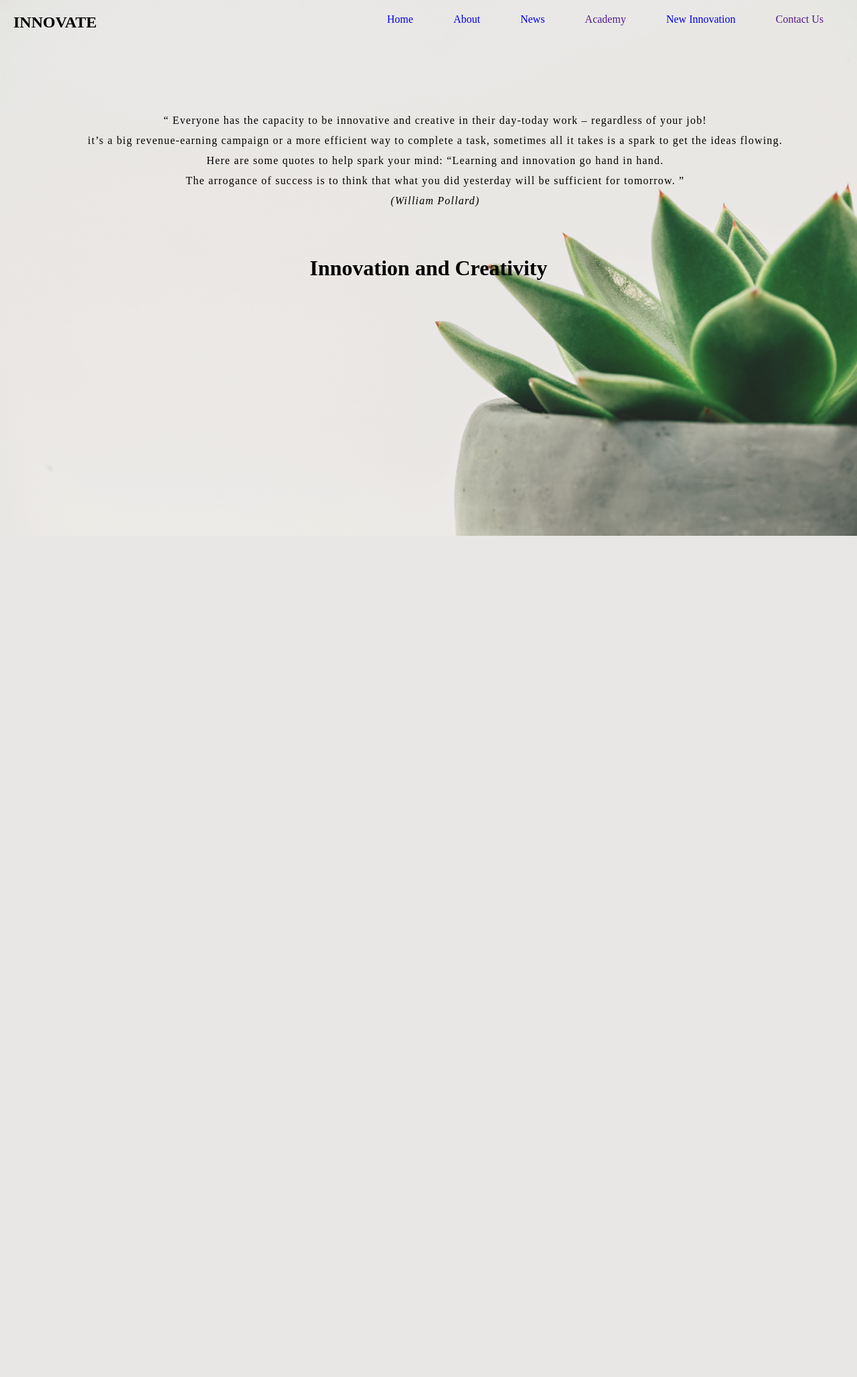
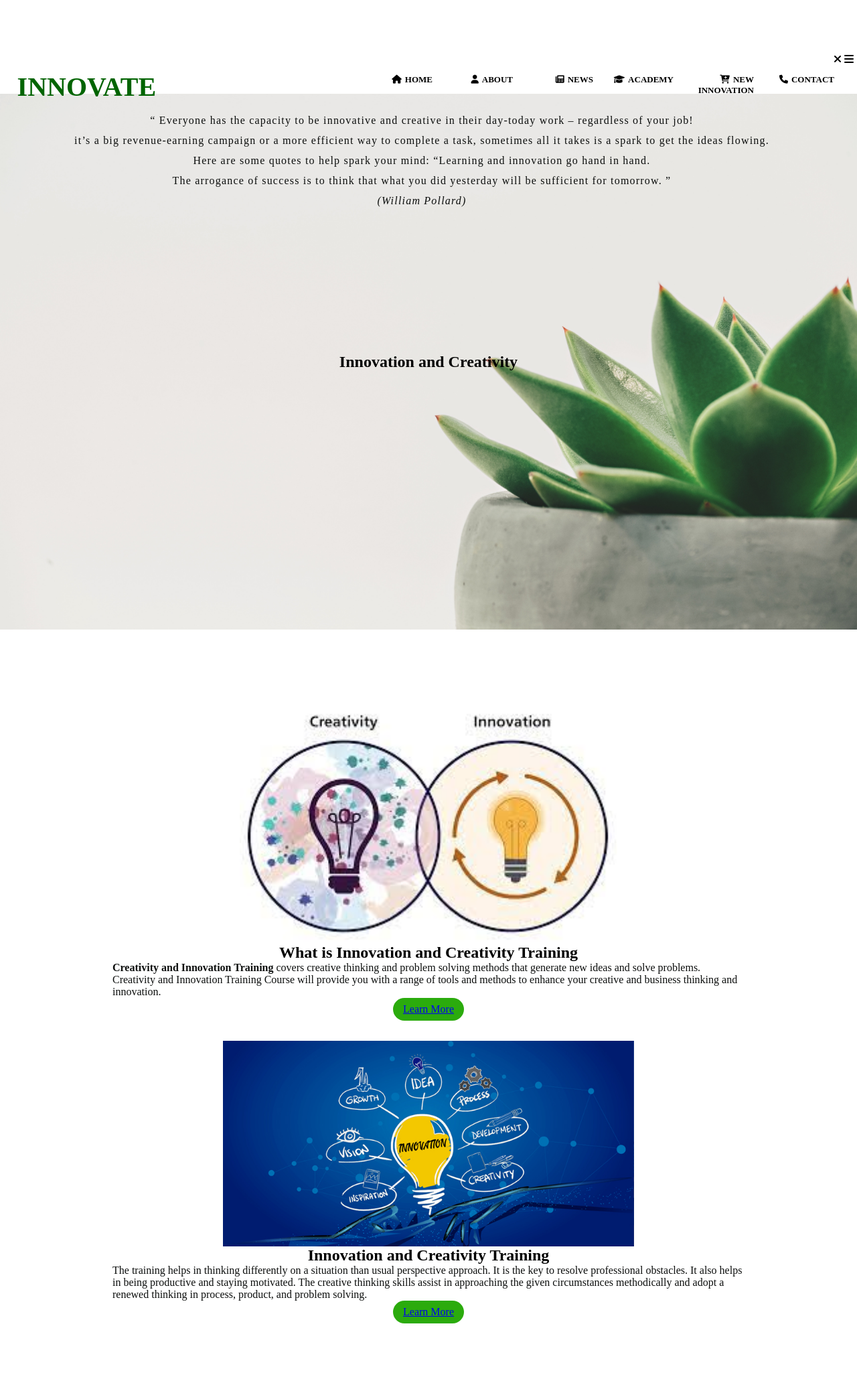
Before and after one commit to dula2000/Main-Project, a PHP site: page /Innovationcreativity.html in a window 1280 px wide. Shown: the whole page at 67% size. Before the commit the page ends 800 px from the top, so only its background shows below. Run offline with PHP 8.4, Linux system fonts and the light colour scheme.

Commit message:
add "What" part
have to fix nav bar

```diff
--- a/Innovationcreativity.css
+++ b/Innovationcreativity.css
@@ -160,67 +160,163 @@
 
 }
 */
-a{
-    text-decoration: none;
+.header1
+{
+    min-height: 100vh;
+    width: 100%;
+
+
+    background-position: center;
 }
+.Menu-bar
+{
+    width: 100%;
+    height: 60px;
+    margin: auto;
+    text-align: center;
+    display: flex;
+    justify-content: space-between;
 
-ul{
+}
+.logo
+{
+    top: 0%;
+    width: 200px;
+    float: left;
+    height: 70px;
+    padding: 2% 2%;
+    color: rgb(0, 100, 0);
+    font-family: 'Times New Roman';
+    font-size: 40px;
+    float: left;
+}
+.nav-links
+{
+    flex: 1;
+    text-align: right;
+}
+.nav-links ul
+{
+    display: inline-flex;
     list-style: none;
-}
-
-/*Nav bar*/
-.navbar{
-    position: absolute;
-    top: 0;
-    left: 0;
-    display: flex;
-    width: 100%;
-    justify-content: space-between;
-    padding: 20px;
     color: black;
 }
-.nav-links{
-    display: flex;
-    align-items: center;
+.nav-links ul li
+{
+    width: 110px;
+    margin: 5px;
+    font-size: 13px;
+    list-style: none;
+    display: inline-block;
+    padding: 8px 10px;
+    position: relative;
 }
-
-.nav-links li{
-    margin: 0 30px;
+.nav-links ul li a
+{
+    text-decoration: none;
+    color: black;
+    font-weight: bold;
+    font-size: 13px;
+}
+.nav-links ul li::after
+{
+    content: '';
+    width: 0%;
+    height: 2px;
+    background: rgb(60, 134, 64);
+    display: block;
+    margin: auto;
+    transition: 0.5s;
+}
+.nav-links ul li:hover::after
+{
+    width: 100%;
 
 }
-/*The sub menu*/
+.Menu-bar ul li a:hover
+{
+    color: #2bab0d;
+    border-radius: 3px;
+}
+.Menu-bar .fas
+{
+    margin-right: 5px;
+}
 .sub-menu-1
 {
     display: none;
 
 }
-.nav-sub ul li:hover .sub-menu-1
+.nav-links ul li:hover .sub-menu-1
 {
     display: block;
     position: absolute;
-    margin-top: 5px;
-    margin-left: -15px;
+    margin-top: 10px;
+    margin-left: -25px;
 }
-.nav-sub ul li:hover .sub-menu-1 ul
+.nav-links ul li:hover .sub-menu-1 ul
 {
-    display: block;
-    margin: 8px;
+    display:inline-block;
+    margin: 10px;
 }
-.nav-sub ul li:hover .sub-menu-1 li
+.nav-links ul li:hover .sub-menu-1 li
 {
     width: 150px;
-    padding: 1.5px;
-    background: transparent;
-    border-radius: 0;
+    padding: 2.5px;
+    background:fixed;
+    border-radius: 2;
     text-align: left;
 }
-.nav-sub ul li:hover .sub-menu-1 ul li:last-child
+.nav-links ul li:hover .sub-menu-1 ul li:last-child
 {
-    border-bottom: none;
+    border-bottom:none;
 }
-.nav-sub ul li:hover .sub-menu-1 ul li a:hover
+.nav-links ul li:hover .sub-menu-1 ul li a:hover
 {
     color: rgb(60, 134, 64);
+}
+.search
+{
+    width: 250px;
+    float: left;
+    margin-left: 20px;
+    margin-right: 20px;
+}
+.srch
+{
+    font-family: 'Times New Roman';
+    width: 150px;
+    height: 40px;
+    background: white;
+    border: 1px solid black;
+    margin-top: 13px;
+    color: black;
+    border-right: none;
+    font-size: 16px;
+    float: left;
+    padding: 10px;
+    border-bottom-left-radius: 5px;
+    border-top-left-radius: 5px;
+}
+.btn
+{
+    width: 100px;
+    height: 40px;
+    background: rgb(0,100,0);
+    border: 2px solid rgb(0,100,0);
+    margin-top: 13px;
+    color: white;
+    font-size: 15px;
+    border-bottom-right-radius: 5px;
+    border-bottom-right-radius: 5px;
+}
+.btn :focus
+{
+    outline: none;
+}
+.srch:focus
+{
+    outline: none;
 }
 /*topic*/
 header{
@@ -258,10 +354,11 @@ header{
 }
 .ctn{
     padding: 8px 15px;
-    background: #fc036b;
+    background: #2bab0d;
     border-radius: 30px;
-    color: whitesmoke;
+
 }
+
 /*Adding the quote*/
 .william {
     width: 1200px;
@@ -285,6 +382,63 @@ header{
     padding-top: 25px ;
     text-align: center;
 }
+/*What is Innovation*/
+
+section{
+   width: 80%;
+   margin:  80px auto;
+}
+
+.title{
+    text-align: center;
+    font-size: 4vmin;
+    color:#2bab0d;
+}
+
+.row{
+    display: inline-block;  /*paragraph position type*/
+
+    align-items: center;
+    width: 100%;
+    justify-content: space-between;
+
+
+}
+.row .col{
+    display: flex;
+    margin-top: 30px;  /*Changing the paragraph top possition*/
+    flex-direction: column;
+    align-items: center;
+}
+.row .col .pic1{
+    width: 55%;
+    height: 37%;
+}                   /*changing the image size*/
+.row .col .pic2{
+    width: 60%;
+    height: 40%;
+}
+
+.what .row{
+    margin-top: 50px;
+}
+
+h4{
+    font-size: 3vmin;
+    color: #484848;
+    margin: 20px auto;
+
+}
+
+p{
+    color: rgb(12, 14, 13);
+    padding: 0px 40px;
+}
+
+.what .ctn{
+    margin-top: 30px;
+}
+
 /*mobile version*/
 @media only screen and (max-width:850px){
     .Menu-bar{
--- a/Innovationcreativity.html
+++ b/Innovationcreativity.html
@@ -6,31 +6,39 @@
     <meta name="viewport" content="width=device-width, initial-scale=1.0">
     <title>Document</title>
     <link href="Innovationcreativity.css" rel="stylesheet" type="text/css">
+    <link rel="stylesheet" href="https://cdnjs.cloudflare.com/ajax/libs/font-awesome/6.0.0-beta3/css/all.min.css">
 </head>
 <body>
-     <!--Nav bar-->
-     <nav class="navbar">
-         <h1 class="class">INNOVATE</h1>
-     <div class="nav-sub">
-         <ul class="nav-links">
-             <li><a href="Index.html">Home</a></li>
-             <li><a href="About.html">About</a></li>
-             <li><a href="News.html">News</a></li>
-             <li><a href="">Academy</a></li>
+    <section class="header1">
+        <div class="Menu-bar">  <!--Creating nav bar and dop down list-->
+           <h2 class="logo">INNOVATE</h2> <!--display the logo-->
+           <div class="nav-links" id="navLinks">
+           <div class="tag">
+              <i class="fas fa-times" onclick="hideMenu()"></i>
+           </div>
+               <ul>
+                   <li><a href="Index.html"><i class="fas fa-home"></i>HOME</a></li>
+                   <li><a href="About.html"><i class="fas fa-user"></i>ABOUT</a></li>
+                   <li><a href="News.html"><i class="fas fa-newspaper"></i>NEWS</a></li>
+                   <li><a href="#"><i class="fas fa-graduation-cap"></i></i>ACADEMY</a>
                        <div class="sub-menu-1">
                            <ul>
-                    <li><a href="Strategicgrowth.html">Strategic growth mindset</a></li>
+                               <li class="hover-me"><a href="Strategicgrowth.html">Strategic growth mindset</a></li>
                                <li><a href="Business Model Thinking.html">Business model</a></li>
                                <li><a href="Innovationcreativity.html">Innovation creativity</a></li>
                                <li><a href="designthinking.html">Design thinking</a></li>
                                <li><a href="Institutionalsupport.html">Institution in Sri Lanka</a></li>
                            </ul>
                        </div>
-             <li><a href="newinventors.html">New Innovation</a></li>
-             <li><a href="">Contact Us</a></li>
+                   </li>
+                   <li><a href="newinventors.html"><i class="fas fa-cart-plus"></i>NEW INNOVATION</a></li>
+                   <li><a href=""><i class="fas fa-phone"></i>CONTACT</a></li>
                </ul>
            </div>
-     </nav>
+           <div class="tag">
+               <i class="fas fa-bars" onclick="showMenu()"></i>
+           </div>
+       </div>
 
 
 <header>
@@ -51,5 +59,30 @@
 
     </header>
 
+    <!--What is Innovation and Creativity-->
+    <section class="What">
+          <div class="title">
+
+
+          </div>
+                <div class="row">
+                    <div class="col">
+                        <img class="pic1" src="pic/pic 3.jpg" alt="">
+                        <h2>What is Innovation and Creativity Training</h2>
+                        <p><b>Creativity and Innovation Training</b> covers creative thinking and problem solving methods that generate new ideas and solve problems.
+                            Creativity and Innovation Training Course will provide you with a range of tools and methods to enhance your creative and business thinking and innovation.</p>
+                        <a href="#" class="ctn">Learn More</a>
+                    </div>
+                    <div class="col">
+                        <img class="pic2" src="pic/pic 4.jpg" alt="">
+                        <h2>Innovation and Creativity Training</h2>
+                        <p>The training helps in thinking differently on a situation than usual perspective approach. It is the key to resolve professional obstacles.
+                            It also helps in being productive and staying motivated.
+                            The creative thinking skills assist in approaching the given circumstances methodically and adopt a renewed thinking in process, product, and problem solving.
+                           </p>
+                        <a href="#" class="ctn">Learn More</a>
+                    </div>
+                </div>
+    </section>
 </body>
 </html>
```
Lines whose indentation alone changed are shown as unchanged.
